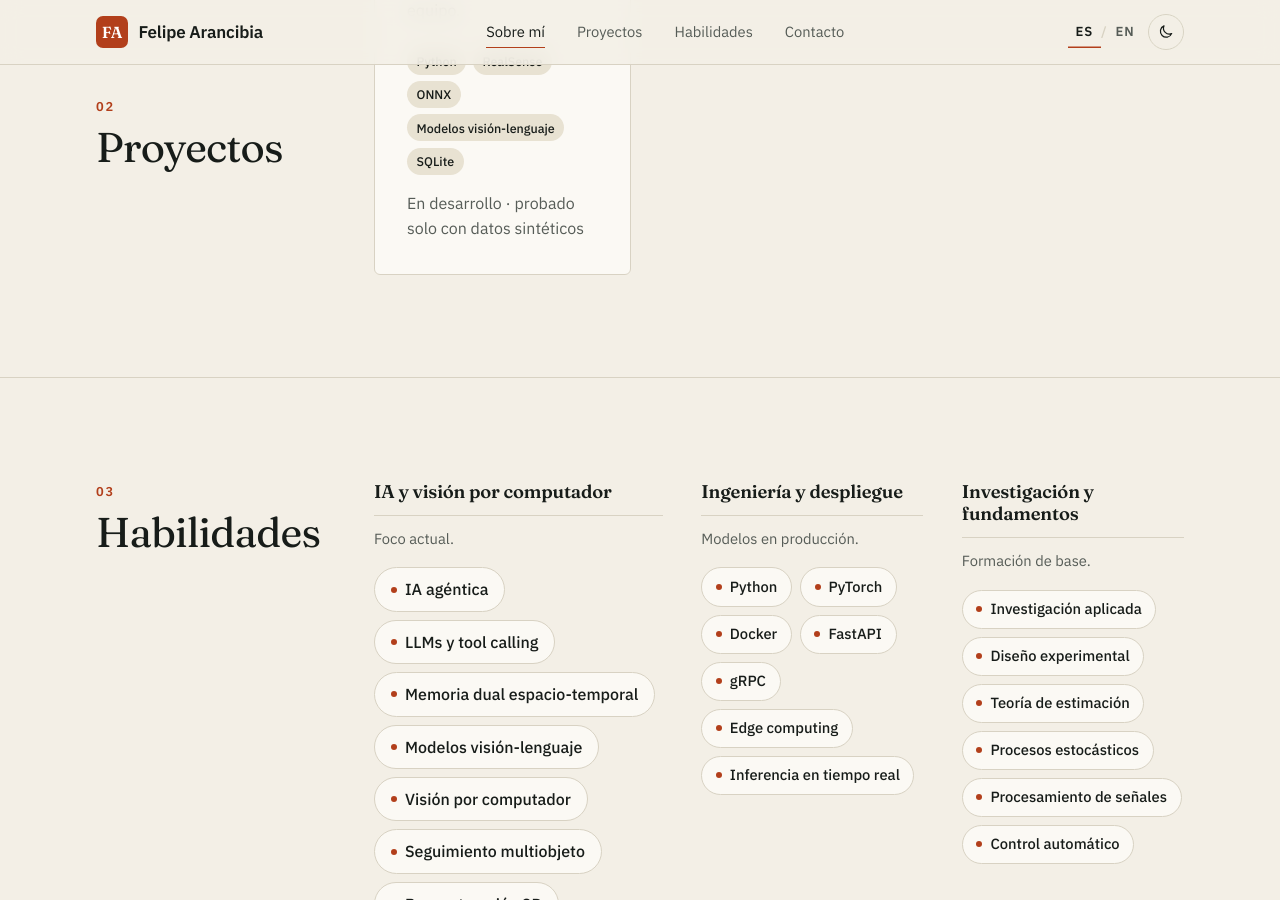
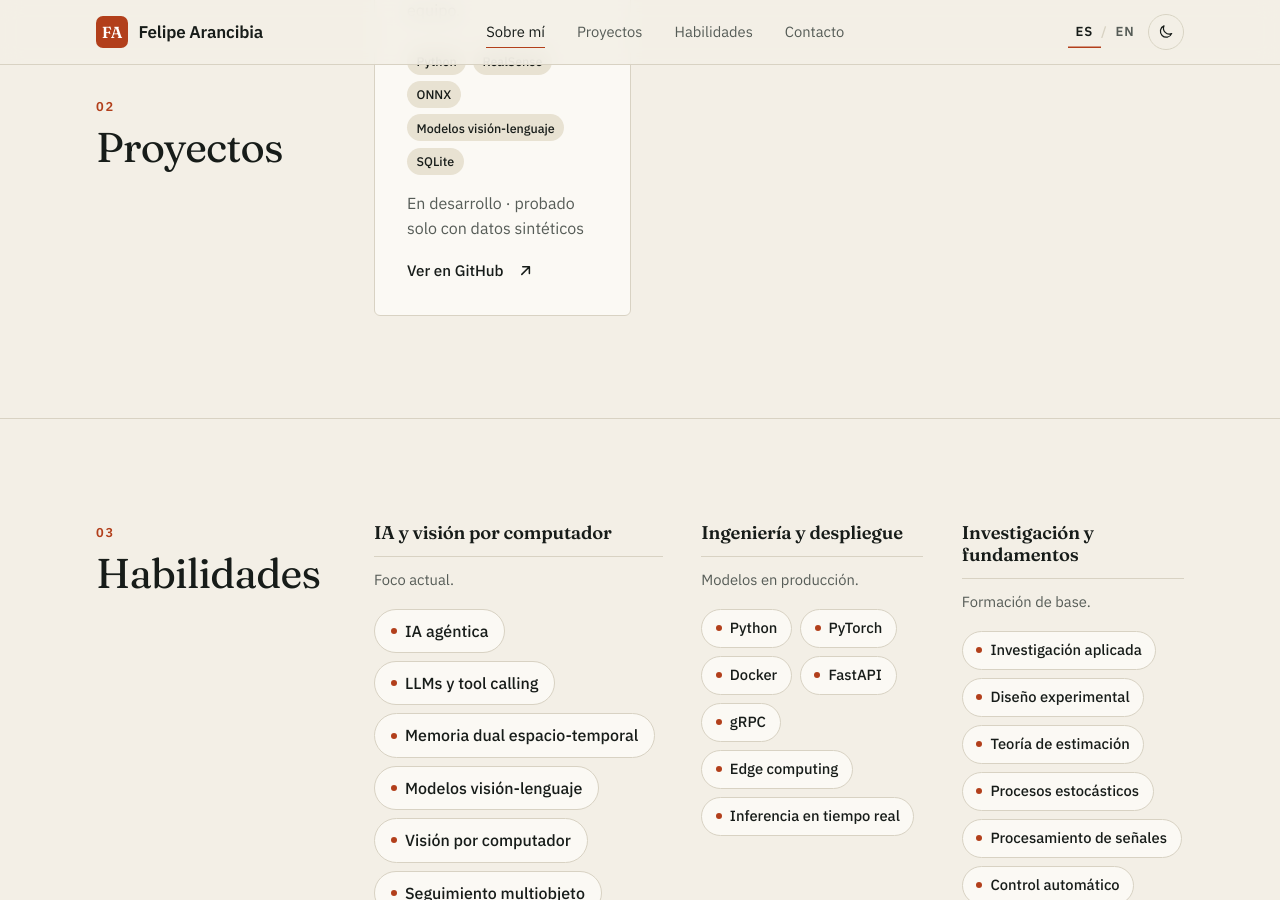
Before and after one commit to Felipearancibia94/felipearancibia94.github.io, a Jekyll site: the page index.html, which Jekyll copies as it is, in a window 1280 px wide and 900 px high, scrolled down 3584 px. Built offline with Jekyll 4.4.1, drawn with Linux system fonts in a browser that asks for light colours.

Commit message:
feat: enlaza el proyecto de mascotas al repositorio
Co-Authored-By: Claude Sonnet 5.5 <noreply@anthropic.com>
Claude-Session: https://claude.ai/code/session_01TWhzNQ9UdPHwkGND6uCkmK

```diff
--- a/en/index.html
+++ b/en/index.html
@@ -554,7 +554,7 @@
                 </a>
               </li>
 
-              <li class="card reveal">
+              <li class="card card--link reveal">
                 <div class="card-top"><span class="card-kind">Personal project · In progress</span><span class="card-idx">06</span></div>
                 <h3>Pet monitoring with a depth camera</h3>
                 <p>Local lab for watching cats and dogs with a RealSense camera: detection, tracking, depth-based spatial facts, deterministic event rules and optional descriptions from a local vision-language model. Everything runs on a single machine.</p>
@@ -562,6 +562,9 @@
                   <li>Python</li><li>RealSense</li><li>ONNX</li><li>Vision-language models</li><li>SQLite</li>
                 </ul>
                 <p class="card-foot">Under development · tested on synthetic data only</p>
+                <a class="card-link" href="https://github.com/Felipearancibia94/depth-based-volumetry" target="_blank" rel="noopener noreferrer">View on GitHub<span class="sr-only"> (opens in a new tab)</span>
+                  <svg viewBox="0 0 16 16" fill="none" stroke="currentColor" stroke-width="1.6" stroke-linecap="round" stroke-linejoin="round" aria-hidden="true"><path d="M4 12L12 4M5 4h7v7"/></svg>
+                </a>
               </li>
             </ul>
           </div>
--- a/index.html
+++ b/index.html
@@ -554,7 +554,7 @@
                 </a>
               </li>
 
-              <li class="card reveal">
+              <li class="card card--link reveal">
                 <div class="card-top"><span class="card-kind">Proyecto personal · En progreso</span><span class="card-idx">06</span></div>
                 <h3>Monitoreo de mascotas con cámara de profundidad</h3>
                 <p>Laboratorio local para vigilar gatos y perros con una cámara RealSense: detección, seguimiento, hechos espaciales a partir de profundidad, reglas deterministas de eventos y descripciones opcionales de un modelo visión-lenguaje local. Todo corre en un solo equipo.</p>
@@ -562,6 +562,9 @@
                   <li>Python</li><li>RealSense</li><li>ONNX</li><li>Modelos visión-lenguaje</li><li>SQLite</li>
                 </ul>
                 <p class="card-foot">En desarrollo · probado solo con datos sintéticos</p>
+                <a class="card-link" href="https://github.com/Felipearancibia94/depth-based-volumetry" target="_blank" rel="noopener noreferrer">Ver en GitHub<span class="sr-only"> (se abre en una pestaña nueva)</span>
+                  <svg viewBox="0 0 16 16" fill="none" stroke="currentColor" stroke-width="1.6" stroke-linecap="round" stroke-linejoin="round" aria-hidden="true"><path d="M4 12L12 4M5 4h7v7"/></svg>
+                </a>
               </li>
             </ul>
           </div>
```
